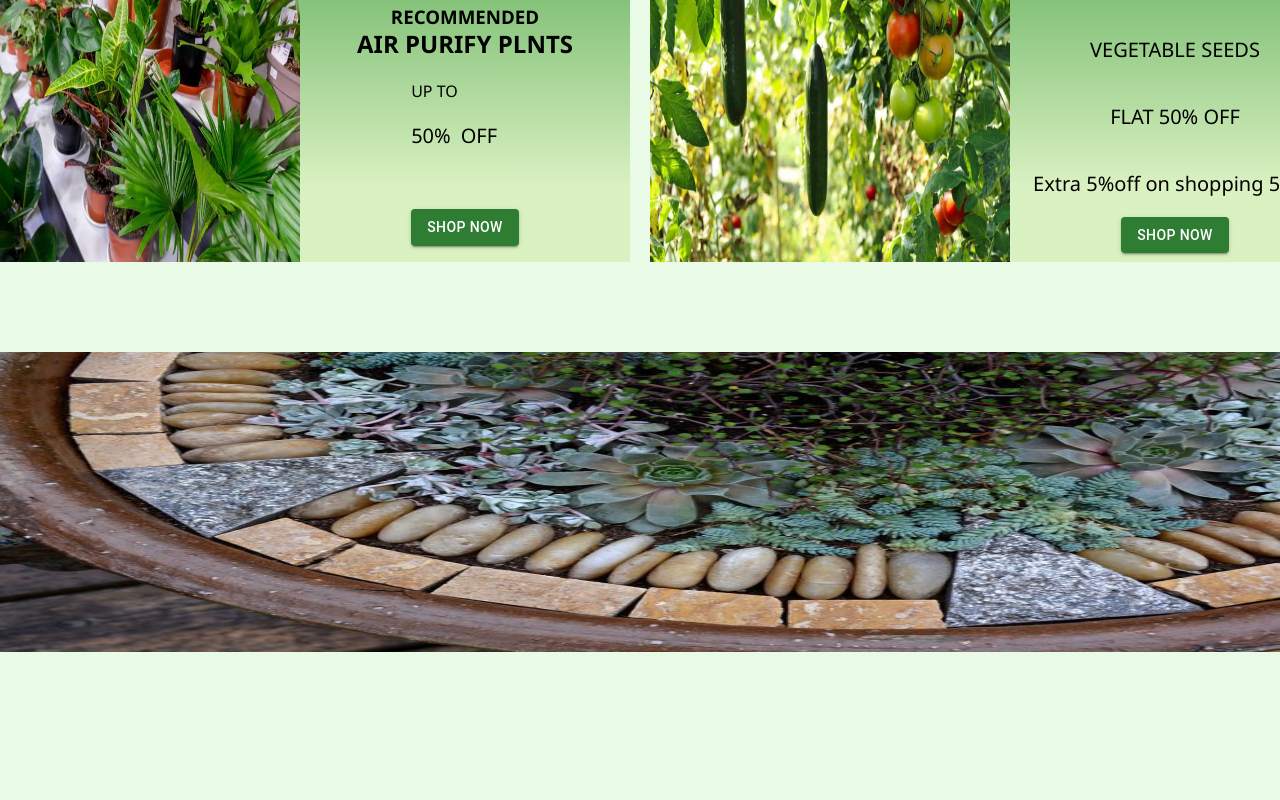
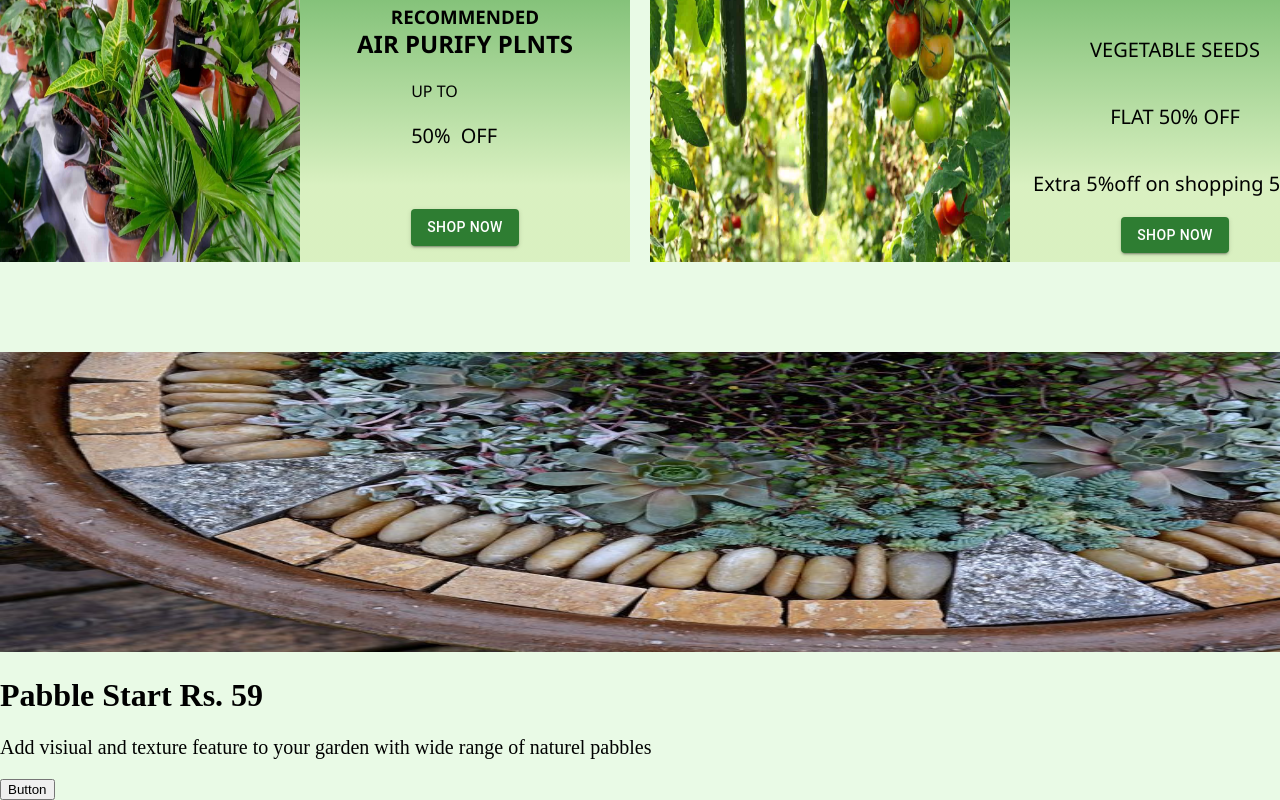
Before and after one commit to kushwahaPrashant24/Plantopiaaa, a React (Create React App) app in the folder plantopia-front/: page / in a window 1280 px wide. Shown: the part 1353-2153 px from the top of the page. Before the commit the page ends 2009 px from the top, so only its background shows below. Built offline with nearby package versions, Linux system fonts and the light colour scheme.

Commit message:
added Text in Footer offer

```diff
--- a/plantopia-front/src/Content/footeroffer/footeroffer.css
+++ b/plantopia-front/src/Content/footeroffer/footeroffer.css
@@ -1,3 +1,8 @@
+body{
+    padding: 0px;
+    margin: 0px;
+}
+
 #footeroffer{
     height: 300px;
     width: 100vw;
--- a/plantopia-front/src/Content/footeroffer/footeroffer.jsx
+++ b/plantopia-front/src/Content/footeroffer/footeroffer.jsx
@@ -5,6 +5,9 @@ import Pabble from '../../Images/pa.jpeg'
 function Footeroffer() {
     return  <div id="footeroffer">
         <img id="Pabble" src={Pabble} />
+        <h1>Pabble Start Rs. 59</h1>
+        <p>Add visiual and texture feature to your garden with wide range of naturel pabbles</p>
+        <button class="btn">Button</button>
     </div>
 }
 
```
